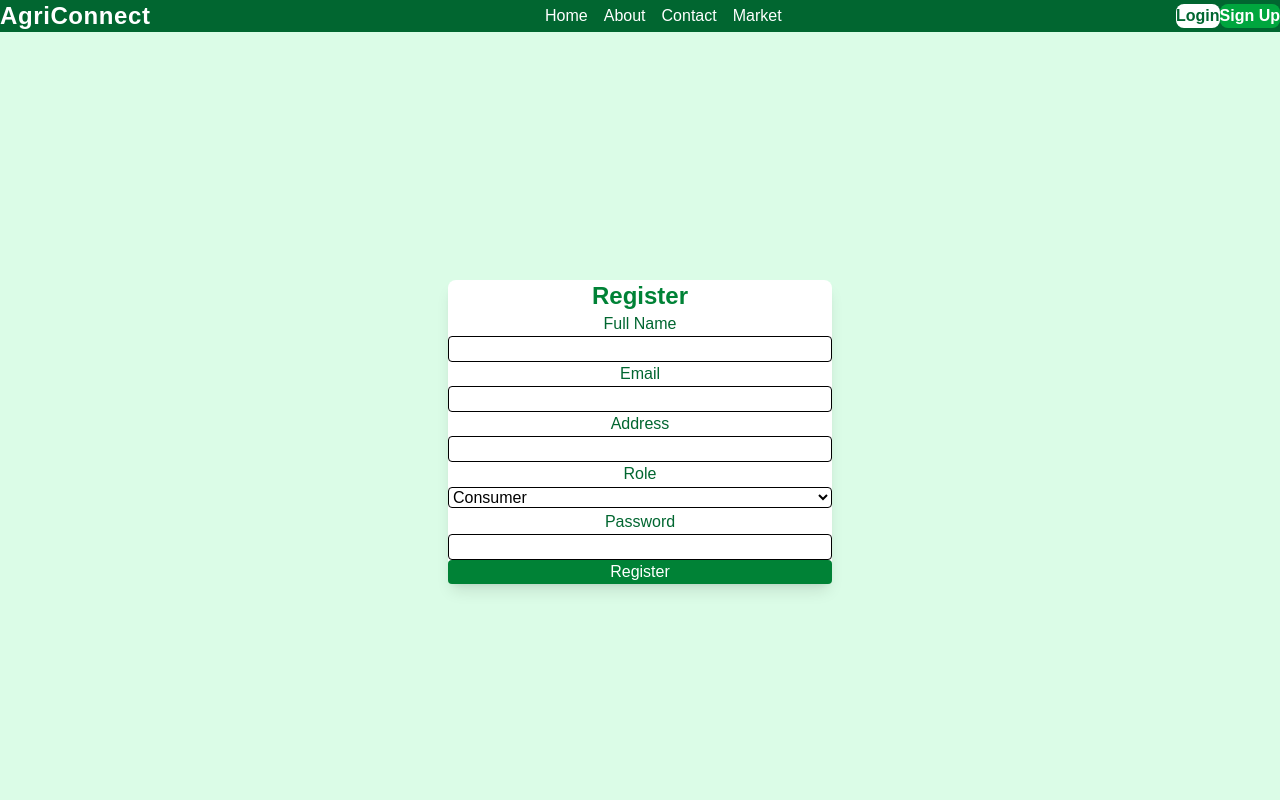
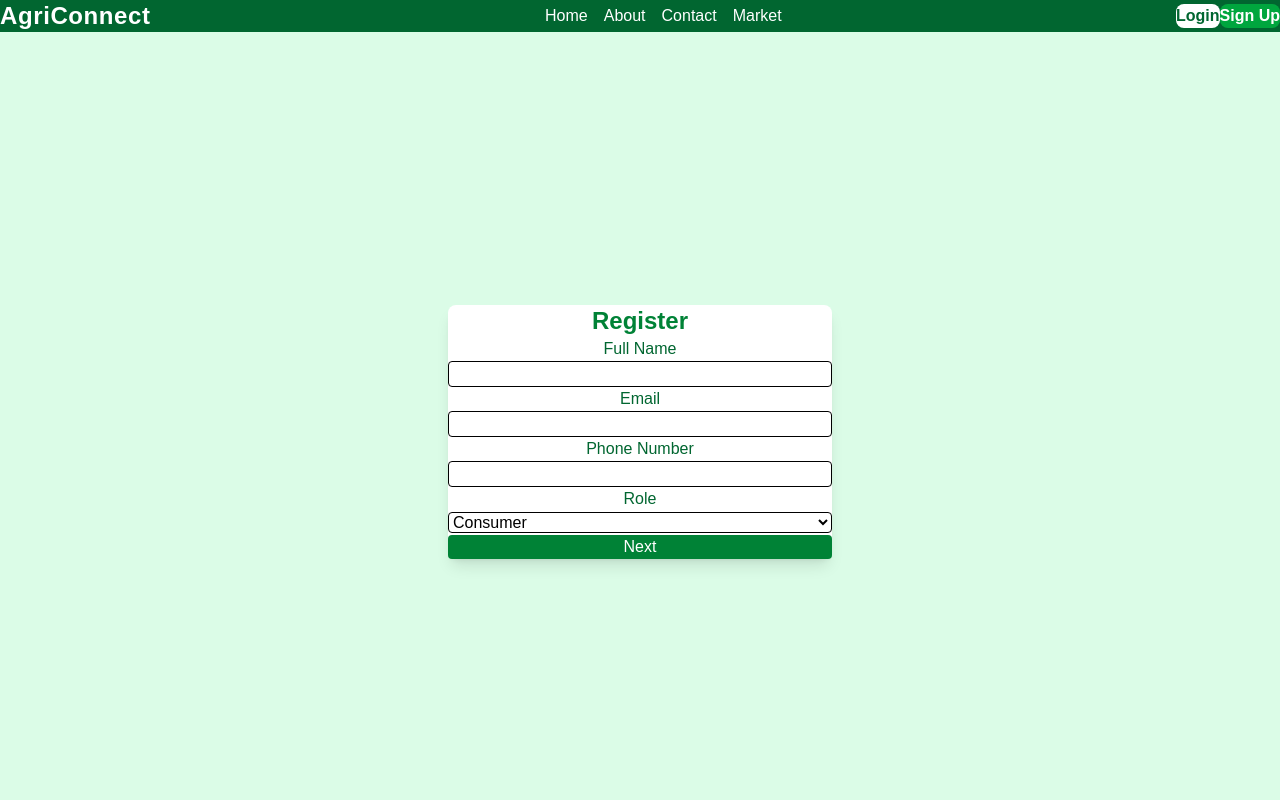
Before and after one commit to Ramya4412/agriConnect-client, a React (Vite) app: page /SignUp in a window 1280 px wide. Shown: the top 800 px of the page. Built offline with nearby package versions, Linux system fonts and the light colour scheme.

Commit message:
update code

```diff
--- a/src/pages/Registration.jsx
+++ b/src/pages/Registration.jsx
@@ -1,34 +1,53 @@
 import { useState } from "react";
 import { useNavigate } from "react-router-dom";
 
-export default function Registration() {
-  const nav = useNavigate();
+export default function MultiStepRegistration() {
+  const navigate = useNavigate();
+  const [step, setStep] = useState(1);
   const [formData, setFormData] = useState({
     fullName: "",
     email: "",
+    phoneNumber: "",
     address: "",
+    city: "",
+    state: "",
+    zipCode: "",
     role: "consumer",
+    farmName: "",
+    farmSize: "",
+    cropType: "",
+    soilType: "",
+    irrigationMethod: "",
+    experience: "",
     password: "",
+    confirmPassword: ""
   });
+
+  const [registrationSuccess, setRegistrationSuccess] = useState(false);
 
   const handleChange = (e) => {
     setFormData({ ...formData, [e.target.name]: e.target.value });
   };
 
+  const nextStep = () => setStep((prev) => prev + 1);
+  const prevStep = () => setStep((prev) => prev - 1);
+
   async function handleSubmit(e) {
     e.preventDefault();
-    console.log(formData);
+    if (formData.password !== formData.confirmPassword) {
+      alert("Passwords do not match!");
+      return;
+    }
     try {
       const res = await fetch("http://localhost:3000/users", {
         method: "POST",
-        headers: {
-          "Content-Type": "application/json",
-        },
+        headers: { "Content-Type": "application/json" },
         body: JSON.stringify(formData),
       });
-      const resjson = await res.json();
-      console.log(resjson);
-      nav("/LoginForm");
+      if (res.ok) {
+        setRegistrationSuccess(true);
+        setTimeout(() => navigate("/LoginForm"), 2000);
+      }
     } catch (err) {
       alert("Something went wrong: " + err);
     }
@@ -36,66 +55,90 @@ export default function Registration() {
 
   return (
     <div className="min-h-screen flex items-center justify-center bg-green-100">
-      <form onSubmit={handleSubmit} className="bg-white p-6 rounded-lg shadow-lg w-96">
+      <form className="bg-white p-6 rounded-lg shadow-lg w-96" onSubmit={handleSubmit}>
         <h2 className="text-2xl font-bold text-green-700 mb-4">Register</h2>
 
+        {registrationSuccess ? (
+          <p className="text-green-700 text-center font-bold">Registration successful! Redirecting...</p>
+        ) : (
+          <>
+            {step === 1 && (
+              <>
                 <label className="block text-green-800">Full Name</label>
-        <input
-          type="text"
-          name="fullName"
-          value={formData.fullName}
-          onChange={handleChange}
-          className="w-full p-2 border rounded mb-2 focus:outline-none focus:ring-2 focus:ring-green-500"
-          required
-        />
-
+                <input type="text" name="fullName" value={formData.fullName} onChange={handleChange} className="w-full p-2 border rounded mb-2" required />
                 <label className="block text-green-800">Email</label>
-        <input
-          type="email"
-          name="email"
-          value={formData.email}
-          onChange={handleChange}
-          className="w-full p-2 border rounded mb-2 focus:outline-none focus:ring-2 focus:ring-green-500"
-          required
-        />
-
-        <label className="block text-green-800">Address</label>
-        <input
-          type="text"
-          name="address"
-          value={formData.address}
-          onChange={handleChange}
-          className="w-full p-2 border rounded mb-2 focus:outline-none focus:ring-2 focus:ring-green-500"
-          required
-        />
-
+                <input type="email" name="email" value={formData.email} onChange={handleChange} className="w-full p-2 border rounded mb-2" required />
+                <label className="block text-green-800">Phone Number</label>
+                <input type="text" name="phoneNumber" value={formData.phoneNumber} onChange={handleChange} className="w-full p-2 border rounded mb-2" required />
                 <label className="block text-green-800">Role</label>
-        <select
-          name="role"
-          value={formData.role}
-          onChange={handleChange}
-          className="w-full p-2 border rounded mb-2 focus:outline-none focus:ring-2 focus:ring-green-500"
-        >
+                <select name="role" value={formData.role} onChange={handleChange} className="w-full p-2 border rounded mb-2">
                   <option value="consumer">Consumer</option>
                   <option value="producer">Producer</option>
                 </select>
+                <button type="button" onClick={nextStep} className="w-full bg-green-700 text-white p-2 rounded mt-4">Next</button>
+              </>
+            )}
 
+            {step === 2 && (
+              <>
+                <label className="block text-green-800">Address</label>
+                <input type="text" name="address" value={formData.address} onChange={handleChange} className="w-full p-2 border rounded mb-2" required />
+                <label className="block text-green-800">City</label>
+                <input type="text" name="city" value={formData.city} onChange={handleChange} className="w-full p-2 border rounded mb-2" required />
+                <label className="block text-green-800">State</label>
+                <input type="text" name="state" value={formData.state} onChange={handleChange} className="w-full p-2 border rounded mb-2" required />
+                <label className="block text-green-800">Zip Code</label>
+                <input type="text" name="zipCode" value={formData.zipCode} onChange={handleChange} className="w-full p-2 border rounded mb-2" required />
+                <div className="flex justify-between mt-4">
+                  <button type="button" onClick={prevStep} className="bg-gray-500 text-white p-2 rounded">Back</button>
+                  <button type="button" onClick={nextStep} className="bg-green-700 text-white p-2 rounded">Next</button>
+                </div>
+              </>
+            )}
+
+            {step === 3 && (
+              <>
+                {formData.role === "producer" ? (
+                  <>
+                    <label className="block text-green-800">Farm Name</label>
+                    <input type="text" name="farmName" value={formData.farmName} onChange={handleChange} className="w-full p-2 border rounded mb-2" required />
+                    <label className="block text-green-800">Farm Size (in acres)</label>
+                    <input type="text" name="farmSize" value={formData.farmSize} onChange={handleChange} className="w-full p-2 border rounded mb-2" required />
+                    <label className="block text-green-800">Primary Crop Type</label>
+                    <input type="text" name="cropType" value={formData.cropType} onChange={handleChange} className="w-full p-2 border rounded mb-2" required />
+                    <label className="block text-green-800">Soil Type</label>
+                    <input type="text" name="soilType" value={formData.soilType} onChange={handleChange} className="w-full p-2 border rounded mb-2" required />
+                    <label className="block text-green-800">Irrigation Method</label>
+                    <input type="text" name="irrigationMethod" value={formData.irrigationMethod} onChange={handleChange} className="w-full p-2 border rounded mb-2" required />
+                    <div className="flex justify-between mt-4">
+                      <button type="button" onClick={prevStep} className="bg-gray-500 text-white p-2 rounded">Back</button>
+                      <button type="button" onClick={nextStep} className="bg-green-700 text-white p-2 rounded">Next</button>
+                    </div>
+                  </>
+                ) : (
+                  <>
+                    {/* Consumer sees the register button here */}
                     <label className="block text-green-800">Password</label>
-        <input
-          type="password"
-          name="password"
-          value={formData.password}
-          onChange={handleChange}
-          className="w-full p-2 border rounded mb-4 focus:outline-none focus:ring-2 focus:ring-green-500"
-          required
-        />
+                    <input type="password" name="password" value={formData.password} onChange={handleChange} className="w-full p-2 border rounded mb-2" required />
+                    <label className="block text-green-800">Confirm Password</label>
+                    <input type="password" name="confirmPassword" value={formData.confirmPassword} onChange={handleChange} className="w-full p-2 border rounded mb-2" required />
+                    <button type="submit" className="w-full bg-green-700 text-white p-2 rounded hover:bg-green-800 transition mt-4">Register</button>
+                  </>
+                )}
+              </>
+            )}
 
-        <button
-          type="submit"
-          className="w-full bg-green-700 text-white p-2 rounded hover:bg-green-800 transition"
-        >
-          Register
-        </button>
+            {step === 4 && formData.role === "producer" && (
+              <>
+                <label className="block text-green-800">Password</label>
+                <input type="password" name="password" value={formData.password} onChange={handleChange} className="w-full p-2 border rounded mb-2" required />
+                <label className="block text-green-800">Confirm Password</label>
+                <input type="password" name="confirmPassword" value={formData.confirmPassword} onChange={handleChange} className="w-full p-2 border rounded mb-2" required />
+                <button type="submit" className="w-full bg-green-700 text-white p-2 rounded hover:bg-green-800 transition mt-4">Register</button>
+              </>
+            )}
+          </>
+        )}
       </form>
     </div>
   );
```
Lines whose indentation alone changed are shown as unchanged.
